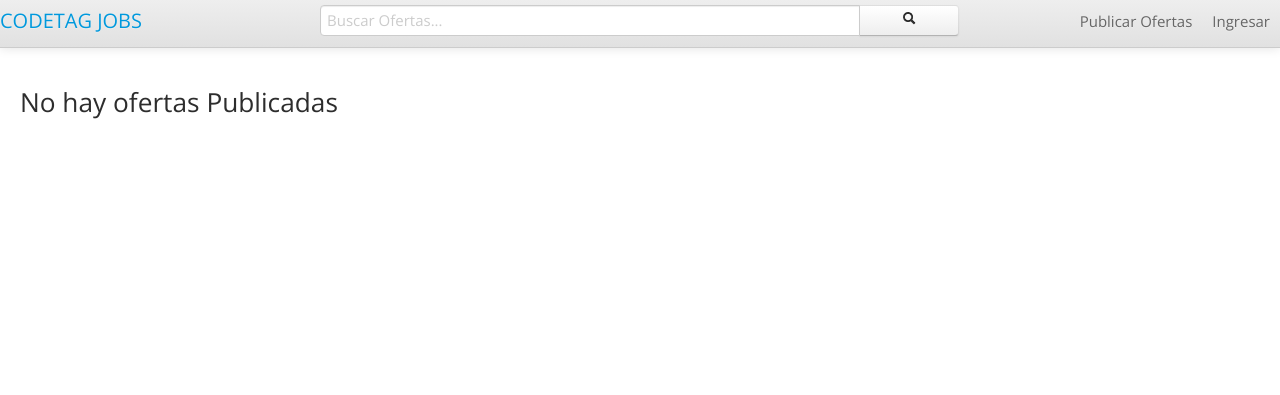
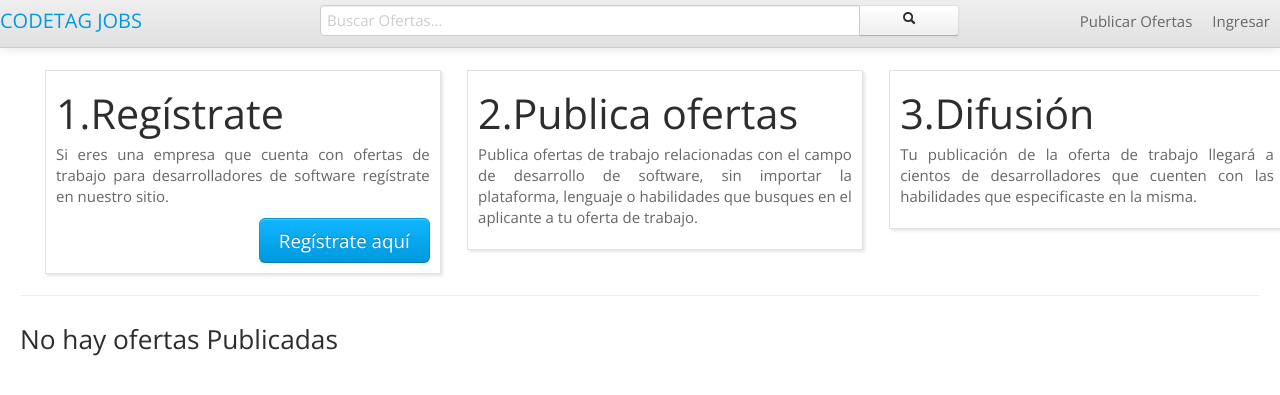
Before and after one commit to agar3s/recluta, a Django app: template recruiting/templates/search/home.html in a window 1280 px wide. Shown: the top 395 px of the page. Run offline with Django 3.2, Linux system fonts and the light colour scheme; the template is opened without the code that fills it, so the values that code supplies are empty; some libraries are stand-ins or nearby versions.

Commit message:
Landing page

```diff
--- a/empleo_desarrolladores/factories/offer_factory.py
+++ b/empleo_desarrolladores/factories/offer_factory.py
@@ -1,6 +1,7 @@
 from company_factory import CompanyFactory
 from empleo_desarrolladores.models import Offer
 import factory
+from datetime import datetime, timedelta
 
 class State():
 	published = 2
@@ -14,7 +15,7 @@ class OfferFactory(factory.DjangoModelFactory):
 	location = 'Bogota'
 	state = 0
 	salary = 0
-	offer_valid_time = '2014-10-10'
+	offer_valid_time = datetime.now() + timedelta(days=30)
  	job_description = 'A description'
  	highlighted = False
 	company = factory.SubFactory(CompanyFactory)
--- /dev/null
+++ b/recruiting/templates/_landing_page.html
@@ -0,0 +1,35 @@
+<ol class="row-fluid landing-page">
+	<li class="span4 landing-step">
+		<article>
+		  	<header>
+		      	<h1>1.Regístrate</h1>
+		  	</header>
+			<p align="justify">
+				Si eres una empresa que cuenta con ofertas de trabajo para desarrolladores de software regístrate en nuestro sitio.
+			</p>
+			<a class="btn btn-primary btn-large pull-right" href="/accounts/register/">Regístrate aquí</a>
+		</article>
+	</li>
+	<li class="span4 landing-step">
+		<article>
+		  	<header>
+		      	<h1>2.Publica ofertas</h1>
+		  	</header>
+			<p align="justify">
+				Publica ofertas de trabajo relacionadas con el campo de desarrollo de software, sin importar la plataforma, lenguaje o habilidades que busques en el aplicante a tu oferta de trabajo.
+			</p>
+		</article>
+
+	</li>
+	<li class="span4 landing-step">
+		<article>
+		  	<header>
+		      	<h1>3.Difusión</h1>
+		  	</header>
+			<p align="justify">
+				Tu publicación de la oferta de trabajo llegará a cientos de desarrolladores que cuenten con las habilidades que especificaste en la misma.
+			</p>
+		</article>
+	</li>
+</ol>
+<hr>
--- a/recruiting/templates/search/home.html
+++ b/recruiting/templates/search/home.html
@@ -1,5 +1,8 @@
 {% extends 'base.html' %}
 {% block content %}
+	{% if not user.is_authenticated and not page.has_previous %}
+		{% include '_landing_page.html' %}
+	{% endif %}
 	{% if page.object_list %}
 		<div class="row-fluid">
 		    <div class="span6">
--- a/static/css/style.css
+++ b/static/css/style.css
@@ -180,3 +180,9 @@ error {
 .suggested-plan {
     background: #f7f7f9;
 }
+
+.landing-step {
+    padding: 10px;
+    border: 1px solid #e1e1e8;
+    box-shadow: 2px 2px 3px rgba(0, 0, 0, 0.1);
+}
```
Also changed, not shown: empleo_desarrolladores/tests.py (+17 -1 lines), recruiting/templates/_not_finished_position.html (added, +50 -0 lines), recruiting/templates/_positions_list.html (+3 -35 lines), recruiting/templates/positions.html (+0 -17 lines).
